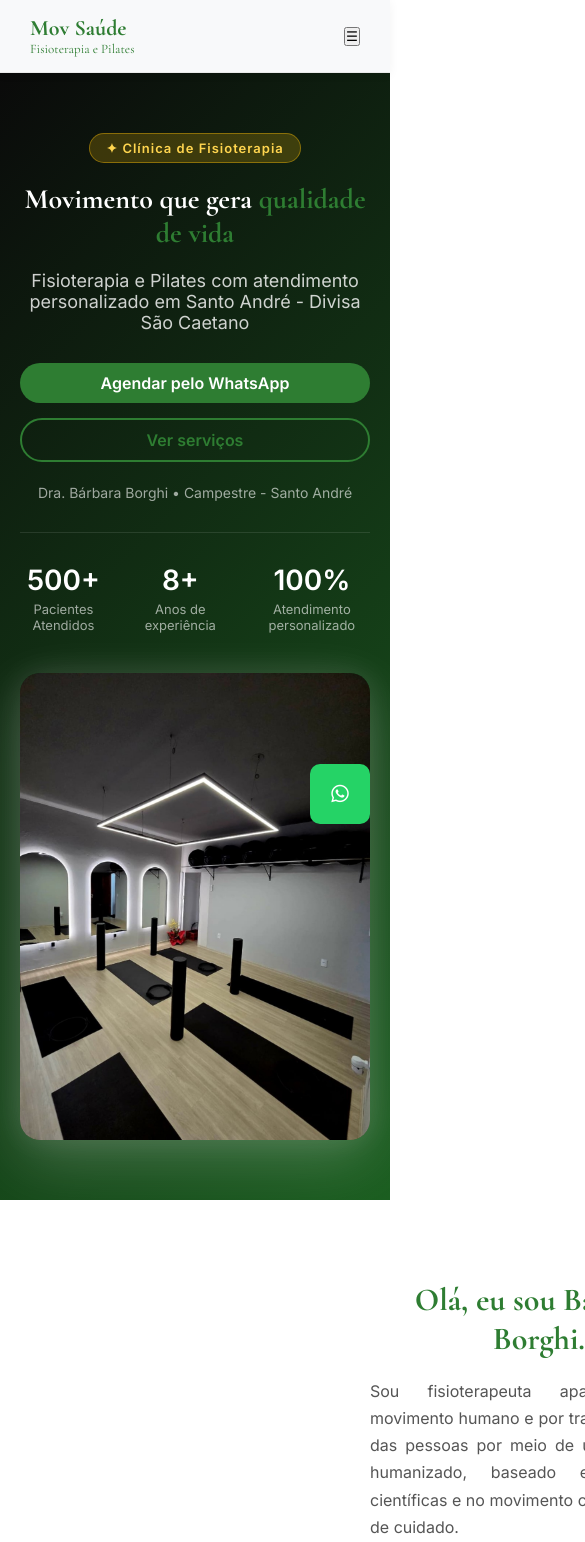
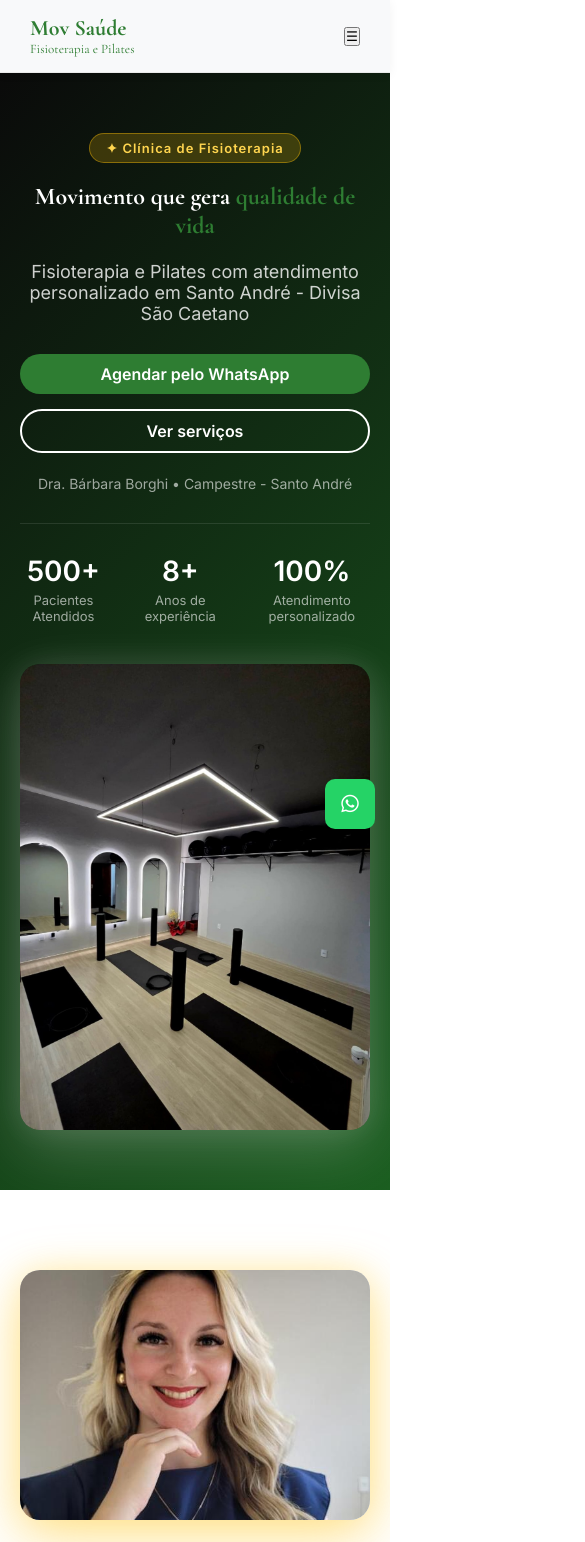
Before and after one commit to gustavoagsilva/mov-saude-react, a React (Vite) app: page / in a window 390 px wide. Shown: the top 1542 px of the page, 585 px wide, since content can reach past the window. Built offline with nearby package versions, Linux system fonts and the light colour scheme.

Commit message:
style: improve mobile responsiveness across all components

```diff
--- a/src/components/Footer/Footer.css
+++ b/src/components/Footer/Footer.css
@@ -65,3 +65,13 @@
 .footer a:hover {
   text-decoration: underline;
 }
+
+@media (max-width: 768px) {
+  .footer__container {
+    flex-direction: column;
+  }
+
+  .footer__map iframe {
+    height: 250px;
+  }
+}
--- a/src/components/Header/Header.css
+++ b/src/components/Header/Header.css
@@ -95,6 +95,16 @@
     display: none;
   }
 
+  .header__menu--open a {
+    padding: 8px 30px;
+    display: block;
+    font-size: 15px;
+  }
+
+  .header__menu--open a::after {
+    display: none;
+  }
+
   .header__menu--open {
     display: flex;
     width: 100%;
--- a/src/components/Hero/Hero.css
+++ b/src/components/Hero/Hero.css
@@ -121,7 +121,7 @@
   }
 
   .hero__title {
-    font-size: 28px;
+    font-size: 24px;
   }
 
   .hero__buttons {
@@ -132,4 +132,9 @@
   .hero__image {
     max-width: 100%;
   }
+
+  .hero .btn--secondary {
+    border-color: white;
+    color: white;
+  }
 }
--- a/src/components/Journey/Journey.css
+++ b/src/components/Journey/Journey.css
@@ -95,3 +95,34 @@
   line-height: 1.7;
   margin-bottom: 8px;
 }
+
+@media (max-width: 768px) {
+  .journey__list {
+    padding-left: 25px;
+  }
+
+  .journey__number {
+    left: -38px;
+    width: 30px;
+    height: 30px;
+    font-size: 13px;
+  }
+
+  .journey__content {
+    padding: 16px;
+  }
+
+  .journey__title {
+    font-size: 17px;
+    text-align: center;
+  }
+
+  .journey__text {
+    font-size: 14px;
+    text-align: justify;
+  }
+
+  .journey__item:hover .journey__content {
+    transform: translateX(4px);
+  }
+}
--- a/src/components/MOVForYou/MOVForYou.css
+++ b/src/components/MOVForYou/MOVForYou.css
@@ -50,4 +50,8 @@
   .movforyou__list {
     grid-template-columns: 1fr;
   }
+
+  .movforyou__title {
+    font-size: 32px;
+  }
 }
--- a/src/components/Professional/Professional.css
+++ b/src/components/Professional/Professional.css
@@ -95,3 +95,32 @@
   font-style: italic;
   line-height: 1.6;
 }
+
+@media (max-width: 768px) {
+  .professional__container {
+    flex-direction: column;
+    text-align: center;
+  }
+
+  .professional__image img {
+    width: 100%;
+    height: 250px;
+  }
+
+  .professional__list {
+    grid-template-columns: 1fr;
+  }
+
+  .professional__title {
+    text-align: center;
+  }
+
+  .professional__text {
+    text-align: left;
+    text-align: justify;
+  }
+
+  .professional__popup p {
+    text-align: justify;
+  }
+}
--- a/src/components/WhatsAppButton/WhatsAppButton.css
+++ b/src/components/WhatsAppButton/WhatsAppButton.css
@@ -18,3 +18,12 @@
 .whats__button i {
   color: white;
 }
+
+@media (max-width: 768px) {
+  .whats__button {
+    bottom: 15px;
+    right: 15px;
+    width: 50px;
+    height: 50px;
+  }
+}
```
